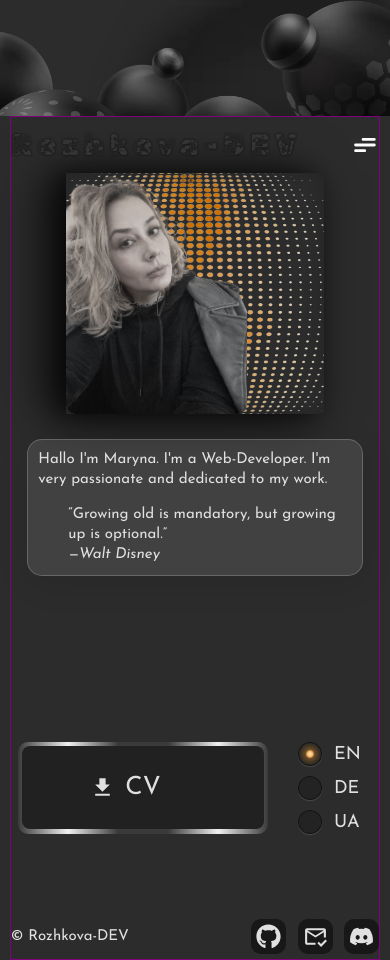
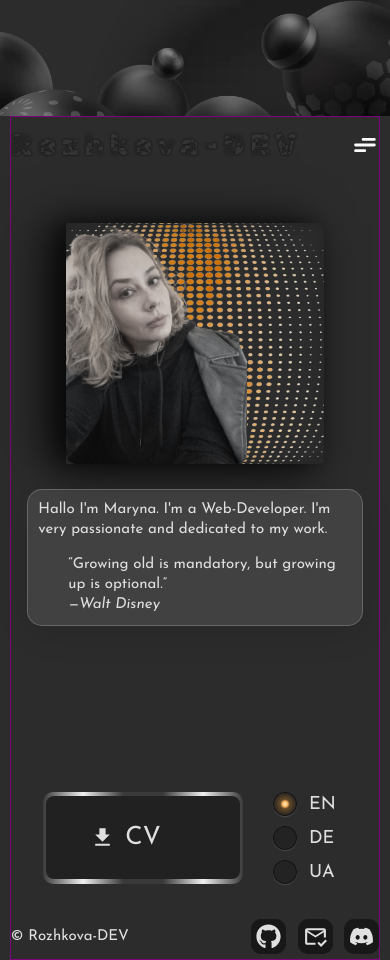
Before and after one commit to marrozhkova/portfolio, a React (Vite) app: page / in a window 390 px wide. Shown: the part 728-1688 px from the top of the page. Built offline with nearby package versions, Linux system fonts and the light colour scheme; a web font is replaced by a local one.

Commit message:
mobile header footer

```diff
--- a/src/styles/about.css
+++ b/src/styles/about.css
@@ -188,7 +188,7 @@
   .home-container-2 {
     justify-content: center;
     align-items: center;
-    padding-bottom: 50rem;
+    padding-bottom: 40rem;
   }
   .foto-div {
     width: 70%;
@@ -211,6 +211,7 @@
     top: calc(100% + 40rem);
   }
   .cv-button {
+    width: 20rem;
     background: linear-gradient(
       to right,
       #3a3a3a,
@@ -226,7 +227,7 @@
   .home-container-2 {
     justify-content: center;
     align-items: center;
-    padding-bottom: 45rem;
+    padding-bottom: 40rem;
   }
   .foto-div {
     width: 70%;
@@ -249,6 +250,7 @@
     top: calc(100% + 35rem);
   }
   .cv-button {
+    width: 20rem;
     background: linear-gradient(
       to right,
       #3a3a3a,
@@ -261,6 +263,9 @@
   }
 }
 @media (min-width: 769px) and (max-width: 992px) {
+  .cv-button {
+    width: 20rem;
+  }
   .quote-div {
     gap: 1.5rem;
     padding: 1rem;
```
